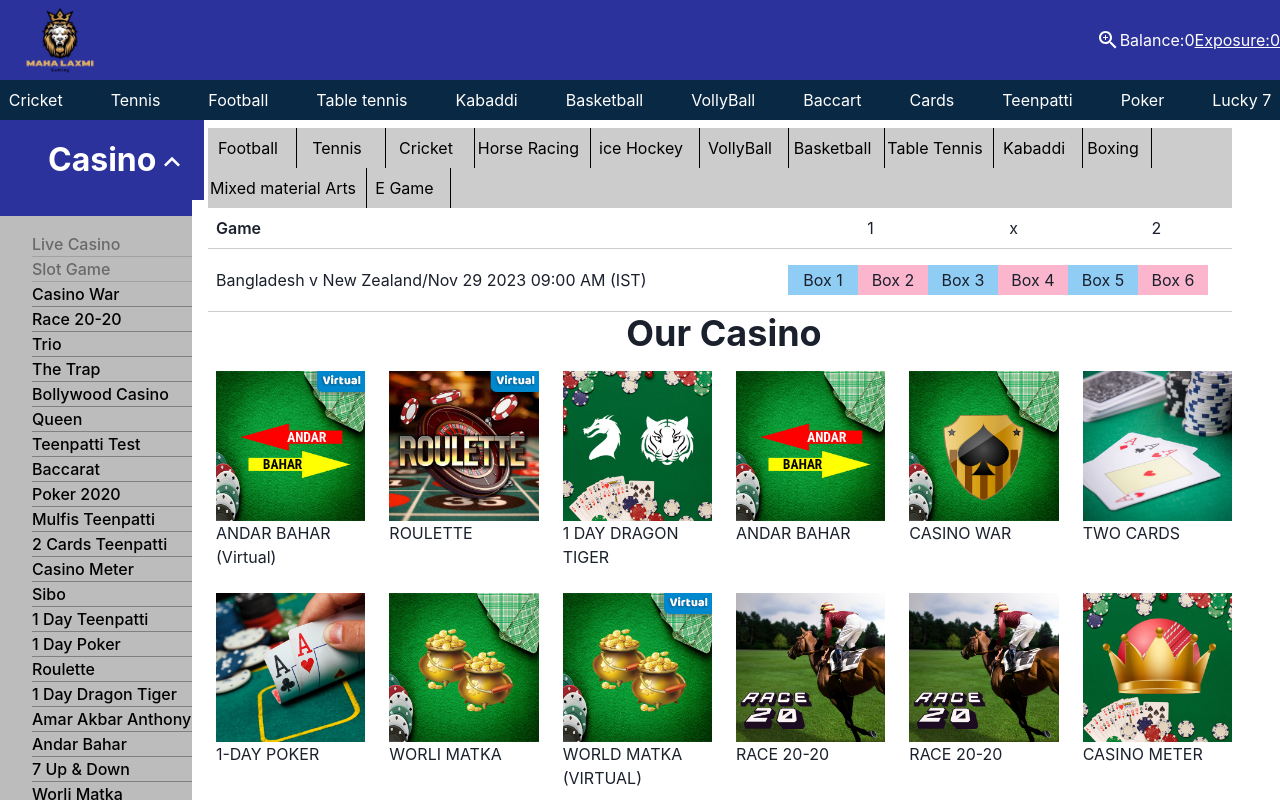
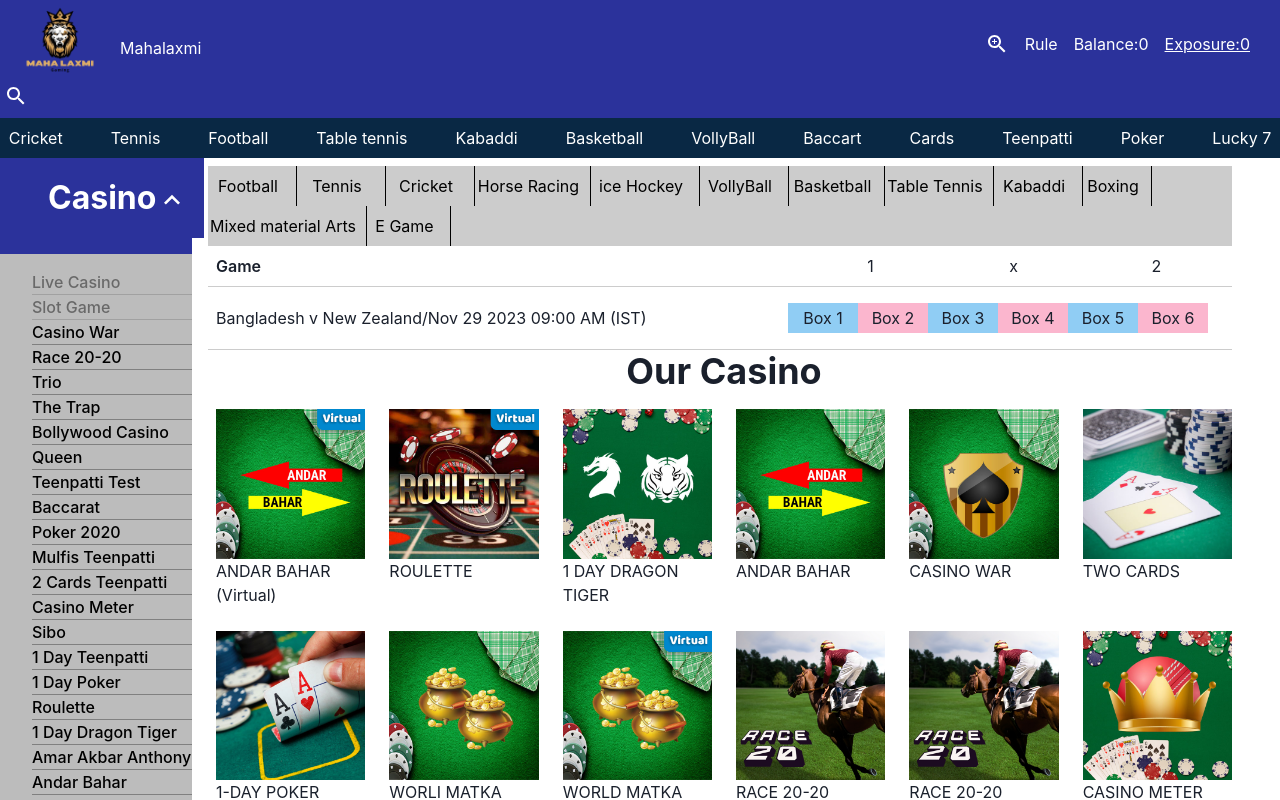
Before and after one commit to Akshaybaiswaree/Mahalaxmi, a React (Vite) app: page /home in a window 1280 px wide. Shown: the top 800 px of the page. Built offline with nearby package versions, Linux system fonts and the light colour scheme.

Commit message:
update navBar

```diff
--- a/src/Component/Navbar/Navbar.jsx
+++ b/src/Component/Navbar/Navbar.jsx
@@ -275,15 +275,32 @@
 
 // export default Navbar;
 
-import { Container,HStack,Box,Image,Text, Flex,Stack } from '@chakra-ui/react'
+import { Container,HStack,Box,Image,Text, Flex,Stack, MenuItem, MenuList, Button, Icon, MenuButton, Menu, useDisclosure, VStack } from '@chakra-ui/react'
 import { AccountBalance, ZoomIn } from '@mui/icons-material'
 import { Link, NavLink } from 'react-router-dom'
 import LOGO from "@/assets/Logo.png";
 import SearchIcon from '@mui/icons-material/Search';
+import { useState } from 'react';
+
+
+
 
 //import React from 'react'
 
 const Navbar = () => {
+
+  const [isSectionOpen, setIsSectionOpen] = useState(false);
+
+  const handleToggleSection = () => {
+    setIsSectionOpen(!isSectionOpen);
+  };
+
+  const handleItemClick = (item) => {
+    // Handle item click as needed
+    console.log(`Clicked on item: ${item}`);
+  };
+
+
   return (
     <Container
     p="0"
@@ -298,29 +315,114 @@ const Navbar = () => {
 
 
      >
-      <Box display="flex" justifyContent="space-between" >
-        <Image width={{base:"5rem", md: "6 rem",lg:"7rem"}} height={{base:"5rem",md:"6rem",lg:"7rem"}} m={1} src={LOGO}/>
+      <Box display="flex"  >
+        <Image width={{base:"5rem", md: "6 rem",lg:"7rem"}}
+        height={{base:"5rem",md:"6rem",lg:"7rem"}} m={1} src={LOGO}/>
+
+        <Box marginTop={{ base:"2rem",lg:"3.5rem"}}>
+        <Text>Mahalaxmi</Text>
+      </Box>
 
       </Box>
+
+
       <Box
         alignItems="flex-start"
 
         >
-          <Box display={{base:"grid", md:"flex", lg:"flex"}}
+          <Box
+          paddingRight={{lg:"30"}}
+          display={{base:"grid", md:"flex", lg:"flex"}}
+          justifyContent={{lg:"space-between"}}
+          gap={{lg:"4"}}
 
           >
 
-            <Box display={{base:"none",md:"flex", lg:"flex"}}>
+            <Box display={{base:"none",md:"flex", lg:"flex"}}
+            gap={{lg:"4"}}
+            marginTop={{lg:"2"}}
+            >
             <ZoomIn/>
+
+            <Text display={{base:"none",mg:"flex",lg:"fl"}}>Rule</Text>
             </Box>
+            <Text display={{base:"none", lg:"none"}} >< AccountBalance /> </Text>
 
-            <Text display={{lg:"none"}}>< AccountBalance /> </Text>
+            <Text  marginTop={{lg:"2"}} >Balance:0</Text>
+            <Text
+            textDecor={{lg:"underline"}}
+            marginTop={{lg:"2"}}
+            >Exposure:0</Text>
 
-            <Text>Balance:0</Text>
-            <Text textDecor={{lg:"underline"}}>Exposure:0</Text>
+
+
+            {/* <select style={{background:"#2b329b",color:"white" }} placeholder='Mahalaxmi9'
+
+            >
+              <option value="option1">Account Statement</option>
+              <option value="option1">Profile Loss Report</option>
+              <option value="option1">Bet History</option>
+            </select>
             {/* <Link textDecor={{base: "underline"}} >
             Mahalaxmi
             </Link> */}
+
+{/* <Box  >
+   <Menu isOpen={isMenuOpen} onClose={closeMenu}>
+     <Box
+     bg="#2b329b"
+      textColor="white"
+      marginTop={{ lg:"0.5"}}
+
+
+       as={Button} onClick={handleMahalakshmiClick}>
+       <Text  >
+         Mahalakshmi{" "}
+         <span>
+          <Icon icon="icon-park:down" />
+         </span>
+       </Text>
+     </Box>
+     <MenuList
+     position={{base:"relative" , lg:"relative"}}
+     alignItems="flex-end"
+      color={"black"} onClose={closeMenu}>
+       <MenuItem>Account Statement</MenuItem>
+       <MenuItem>Profile Loss Report</MenuItem>
+      <MenuItem>Bet History</MenuItem>
+       <MenuItem>Unsettled Bet</MenuItem>
+       <MenuItem>Set Button Values</MenuItem>
+       <MenuItem>Change Password</MenuItem>
+       <Button marginLeft={"1.8rem"}>SignOut</Button>
+     </MenuList>
+   </Menu>
+ </Box> */}
+
+{/* <Text
+
+        textDecoration="underline"
+        margin={{lg:"2"}}
+        cursor="pointer"
+        onClick={handleToggleSection}
+      >
+        Click me
+      </Text> */}
+
+      {isSectionOpen && (
+        <VStack align="start" spacing={2}>
+          <Link onClick={() => handleItemClick("Item 1")}>Item 1</Link>
+          <Link onClick={() => handleItemClick("Item 2")}>Item 2</Link>
+          <Link onClick={() => handleItemClick("Item 3")}>Item 3</Link>
+          <Link onClick={() => handleItemClick("Item 4")}>Item 4</Link>
+        </VStack>
+      )}
+
+
+
+
+
+
+
 
             </Box>
 
@@ -331,12 +433,13 @@ const Navbar = () => {
     <HStack>
 
     <Flex  padding="0">
-      <Box display= {{base:"flex", md:"flex", lg:"none"}} alignItems="flex-start"
+      <Box display= {{base:"flex", md:"flex", lg:"flex"}} alignItems="flex-start"
 
       >
        <Box
        width={{ base: "7",lg:"40%"}}
        padding={{base:"1"}}
+
        > <SearchIcon/>
        </Box>
 
```
